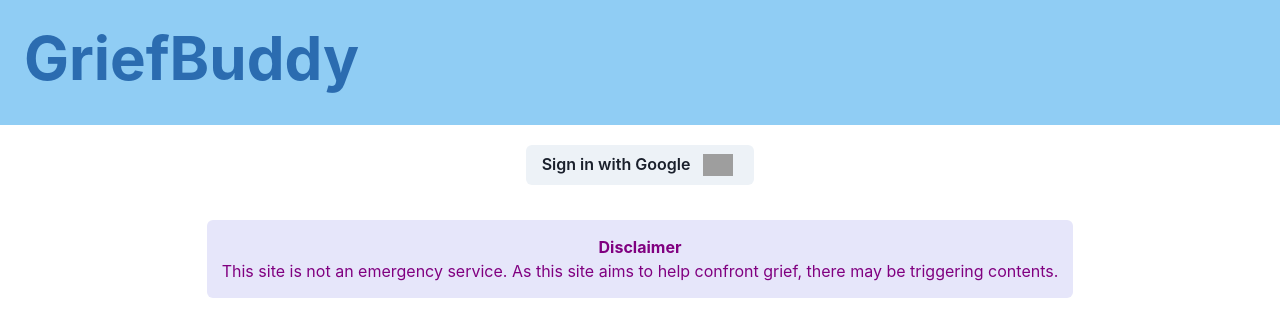
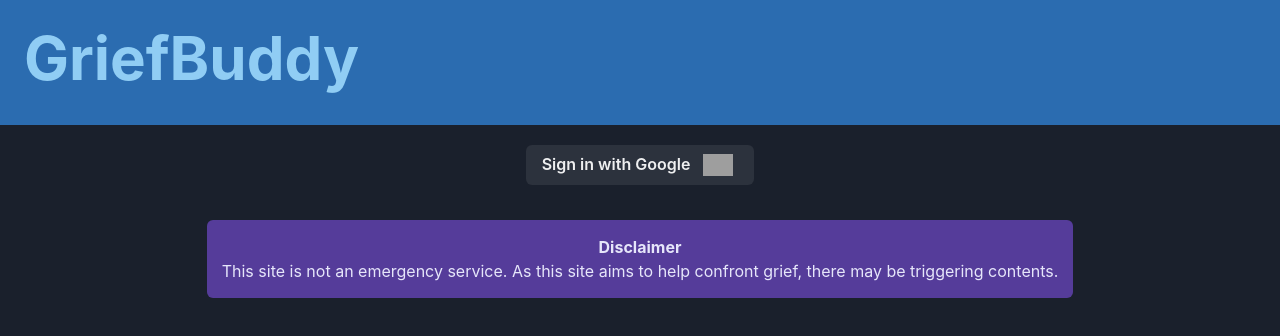
Before and after one commit to The-KPCP-Hotel/griefbuddy, a React app: page / in a window 1280 px wide. Shown: the top 336 px of the page. Built offline with nearby package versions, Linux system fonts and the light colour scheme; no server answers; grey boxes are pictures that could not be loaded.

Commit message:
Revert "change initial color mode to system"
This reverts commit 4ecc1111abe2546d5fc58a2dfd9decae5e1b29bb.

```diff
--- a/src/styling/theme.ts
+++ b/src/styling/theme.ts
@@ -1,7 +1,7 @@
 import { extendTheme, ThemeConfig, Colors } from '@chakra-ui/react';
 
 const config: ThemeConfig = {
-  initialColorMode: 'system',
+  initialColorMode: 'dark',
   useSystemColorMode: false,
 };
 
```
